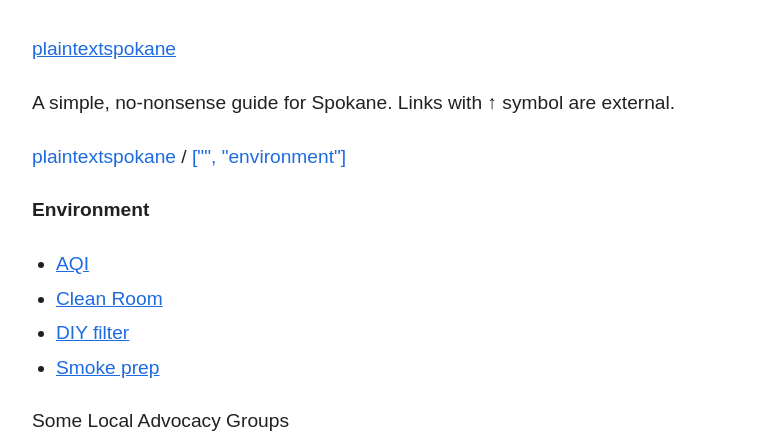
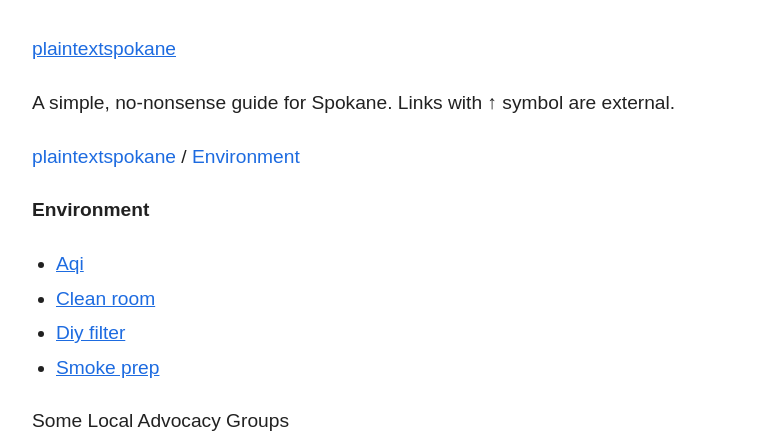
Before and after one commit to plaintextspokane/plaintextspokane.github.io, a Jekyll site: the page built from Environment/index.md, in a window 1280 px wide. Shown: the top 433 px of the page, without its empty margins (258-1018 px from the left). Built offline with Jekyll 4.4.1, drawn with Linux system fonts in a browser that asks for light colours; part of the change alters nothing that is shown.

```diff
--- a/Environment/index.md
+++ b/Environment/index.md
@@ -7,7 +7,7 @@ title: Environment
 <ul>
 {% for p in site.pages %}
   {% if p.dir == page.dir and p.name != "index.md" %}
-    <li><a href="{{ p.url }}">{{ p.title | default: p.name | replace: '.md',''| replace: '-',' ' }}</a></li>
+    <li><a href="{{ p.url }}">{{ p.title | default: p.name | replace: '.md',''| replace: '-',' ' | capitalize }}</a></li>
   {% endif %}
 {% endfor %}
 </ul>
--- a/_layouts/default.html
+++ b/_layouts/default.html
@@ -17,7 +17,7 @@ Links with ↑ symbol are external.</p>
 <p class="breadcrumbs">
   <a href="/">plaintextspokane</a>
   {% if page.dir != "/" %}
-    / <a href="{{ page.dir }}">{{ page.dir | split:'/' | capitalize }}</a>
+    / <a href="{{ page.dir }}">{{ page.dir | split:'/' | last | capitalize }}</a>
   {% endif %}
 </p>
 
```
